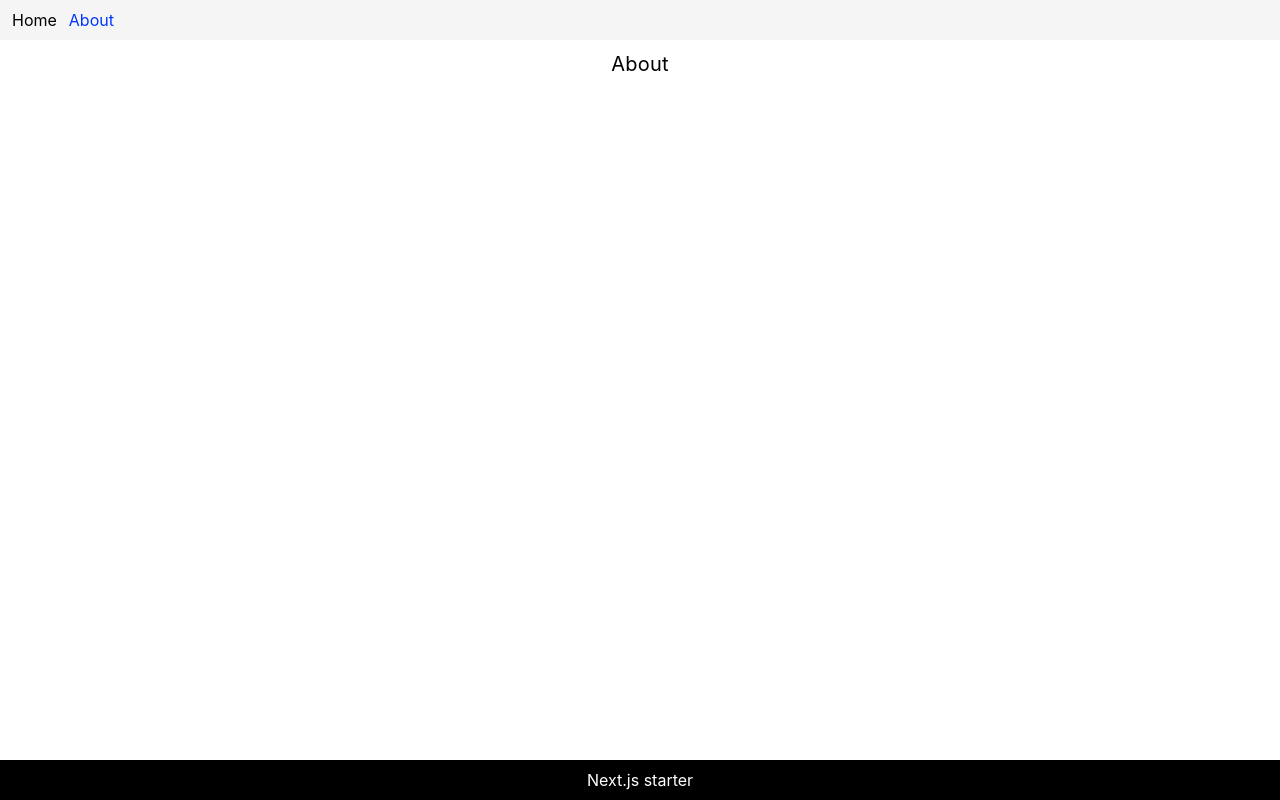
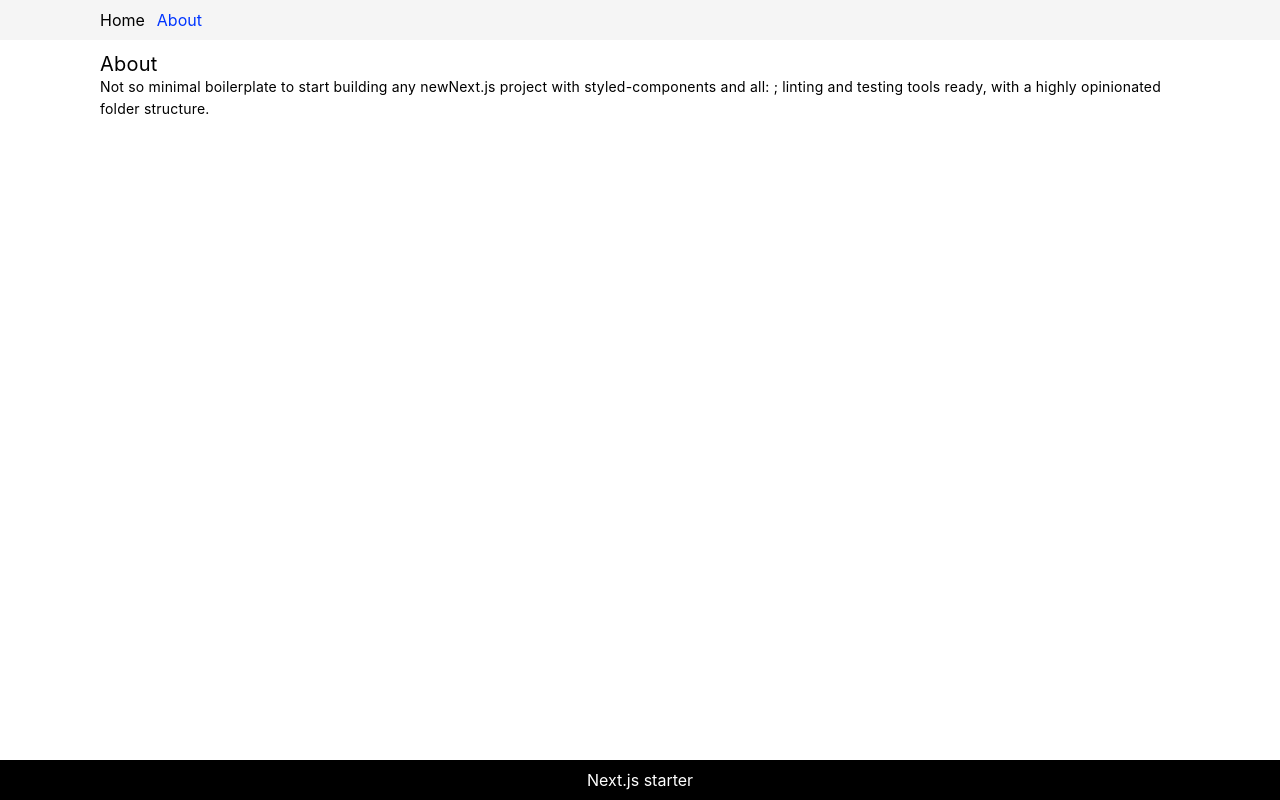
Before and after one commit to rychnovsky/nextjs-project-starter, a Next.js app: page /about in a window 1280 px wide. Built offline with nearby package versions, Linux system fonts and the light colour scheme.

Commit message:
feat: upgrade dependencies, add layout container

```diff
--- /dev/null
+++ b/src/components/Container/index.tsx
@@ -0,0 +1,11 @@
+import { PropsWithChildren } from 'react'
+
+import * as S from './styled'
+
+type Props = PropsWithChildren<{}>
+
+const Container: React.FC<Props> = ({ children }) => {
+  return <S.Container>{children} </S.Container>
+}
+
+export default Container
--- /dev/null
+++ b/src/components/Container/styled.ts
@@ -0,0 +1,7 @@
+import styled from 'styled-components'
+
+export const Container = styled.div`
+  width: 100%;
+  margin: 0 auto;
+  max-width: ${({ theme }) => theme.container.maxWidth}px;
+`
--- a/src/components/Header/index.tsx
+++ b/src/components/Header/index.tsx
@@ -5,6 +5,7 @@ import { useRouter } from 'next/router'
 import { routes } from 'src/constants/routes'
 
 import * as S from './styled'
+import Container from '../Container'
 
 const Header: React.VFC = () => {
   const router = useRouter()
@@ -16,6 +17,7 @@ const Header: React.VFC = () => {
 
   return (
     <S.Header>
+      <Container>
         <nav>
           <S.Ul>
             {links.map((link) => (
@@ -27,6 +29,7 @@ const Header: React.VFC = () => {
             ))}
           </S.Ul>
         </nav>
+      </Container>
     </S.Header>
   )
 }
--- a/src/components/Layout/index.tsx
+++ b/src/components/Layout/index.tsx
@@ -1,16 +1,20 @@
-import Head from 'next/head'
-import Image from 'next/image'
+import { PropsWithChildren } from 'react'
 
 import Header from '../Header'
 import Footer from '../Footer'
+import Container from '../Container'
 
 import * as S from './styled'
 
-const Layout: React.FC = ({ children }) => {
+type Props = PropsWithChildren<{}>
+
+const Layout: React.FC<Props> = ({ children }) => {
   return (
     <S.Wrap>
       <Header />
-      <S.Main>{children}</S.Main>
+      <S.Main>
+        <Container>{children}</Container>
+      </S.Main>
       <Footer />
     </S.Wrap>
   )
--- a/src/components/Layout/styled.ts
+++ b/src/components/Layout/styled.ts
@@ -9,8 +9,4 @@ export const Wrap = styled.div`
 export const Main = styled.main`
   flex: 1;
   padding: 12px;
-
-  display: flex;
-  flex-direction: column;
-  align-items: center;
 `
--- a/src/pages/AboutPage/index.tsx
+++ b/src/pages/AboutPage/index.tsx
@@ -1,12 +1,20 @@
 import type { NextPage } from 'next'
 
 import Layout from 'src/components/Layout'
-import { H1 } from 'src/components/Typography'
+import { H1, P } from 'src/components/Typography'
 
 const AboutPage: NextPage = () => {
   return (
     <Layout>
       <H1>About</H1>
+      <P>
+        Not so minimal boilerplate to start building any new
+        <a href='https://nextjs.org/' target='_blank' rel='noopener noreferrer'>
+          Next.js
+        </a>{' '}
+        project with styled-components and all: ; linting and testing tools
+        ready, with a highly opinionated folder structure.
+      </P>
     </Layout>
   )
 }
--- a/src/pages/HomePage/index.tsx
+++ b/src/pages/HomePage/index.tsx
@@ -12,7 +12,7 @@ const HomePage: NextPage = () => {
   return (
     <Layout>
       <H1>
-        Welcome to <a href='https://nextjs.org'>Next.js!</a>
+        Welcome to <a href='https://nextjs.org'>Next.js example project!</a>
       </H1>
 
       <S.ImgWrap>
--- a/src/styles/styledTheme/index.ts
+++ b/src/styles/styledTheme/index.ts
@@ -7,6 +7,9 @@ const theme = {
     bodyBackground: colors.primary,
     textColor: colors.secondary,
   },
+  container: {
+    maxWidth: 1080,
+  },
 }
 
 export type AppStyledThemeType = typeof theme
```
Also changed, not shown: package.json (+14 -13 lines), 2 other files (tests, documents, lock files or other folders). Lines whose indentation alone changed are shown as unchanged.
